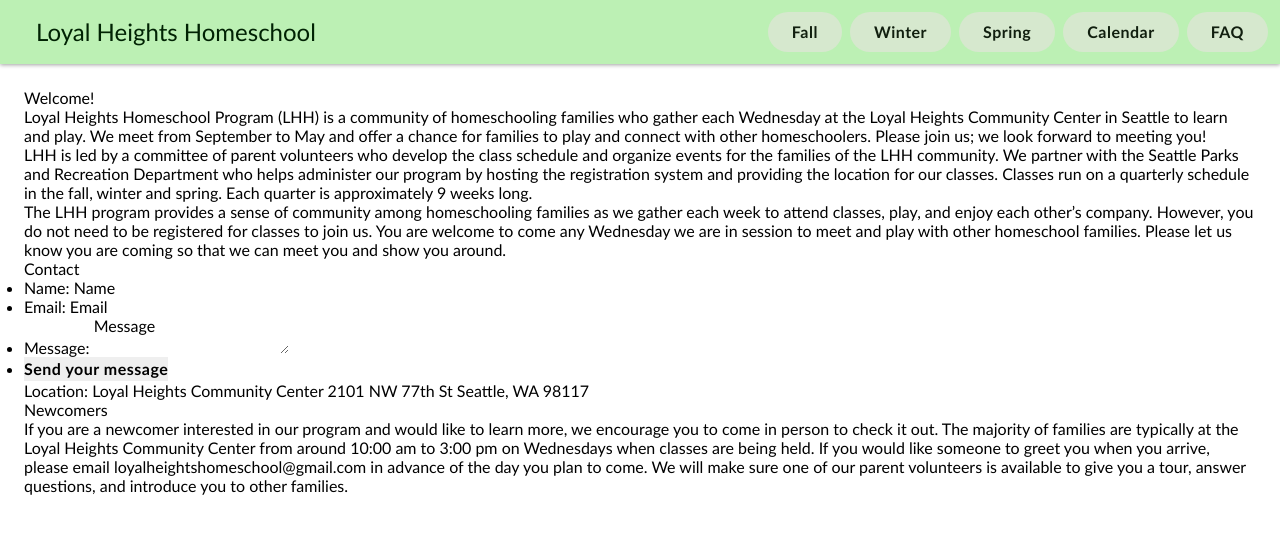
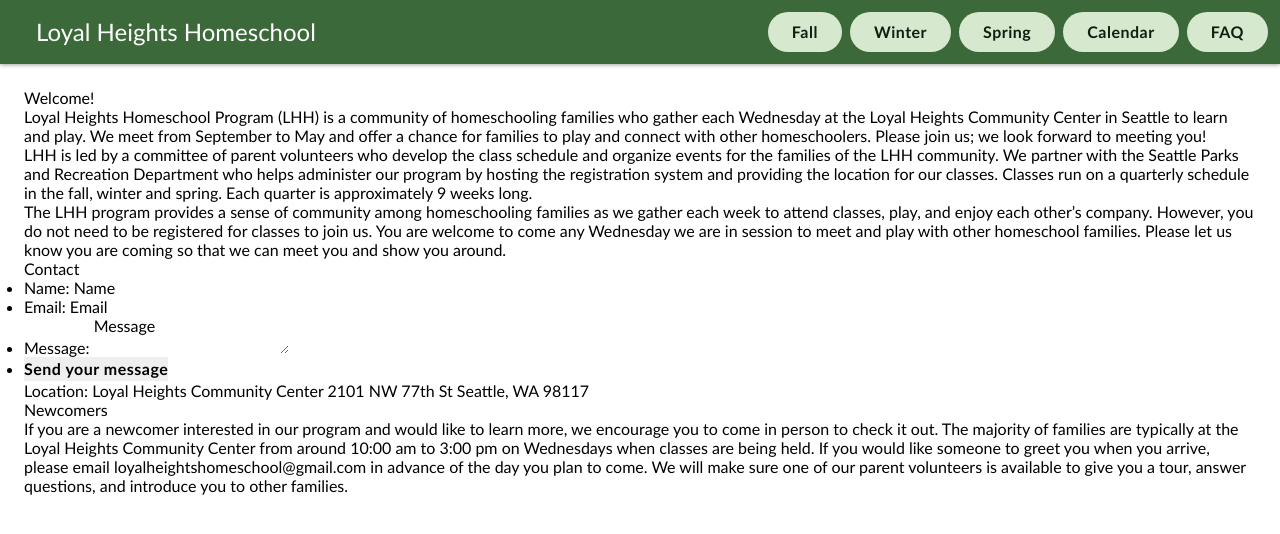
Before and after one commit to loyalheightshomeschool/loyalheightshomeschool.github.io, a Jekyll site: the page built from index.md, in a window 1280 px wide. Shown: the top 534 px of the page. Built offline with Jekyll 4.4.1, drawn with Linux system fonts in a browser that asks for light colours.

Commit message:
Update main.scss

```diff
--- a/_sass/main.scss
+++ b/_sass/main.scss
@@ -419,7 +419,7 @@
   left: 0;
   z-index: 3;
   &.top {
-    background-color: rgb(var(--primary-container));
+    background-color: rgb(var(--primary));
     @include elevation-level1;
     &.small {
       height: 64px;
@@ -432,7 +432,7 @@
         place-content: center;
         place-items: center;
         text-decoration: none;
-        color: rgb(var(--on-primary-container));
+        color: rgb(var(--on-primary));
         flex-grow: 1;
         & > .headline {
           flex-grow: 1;
```
